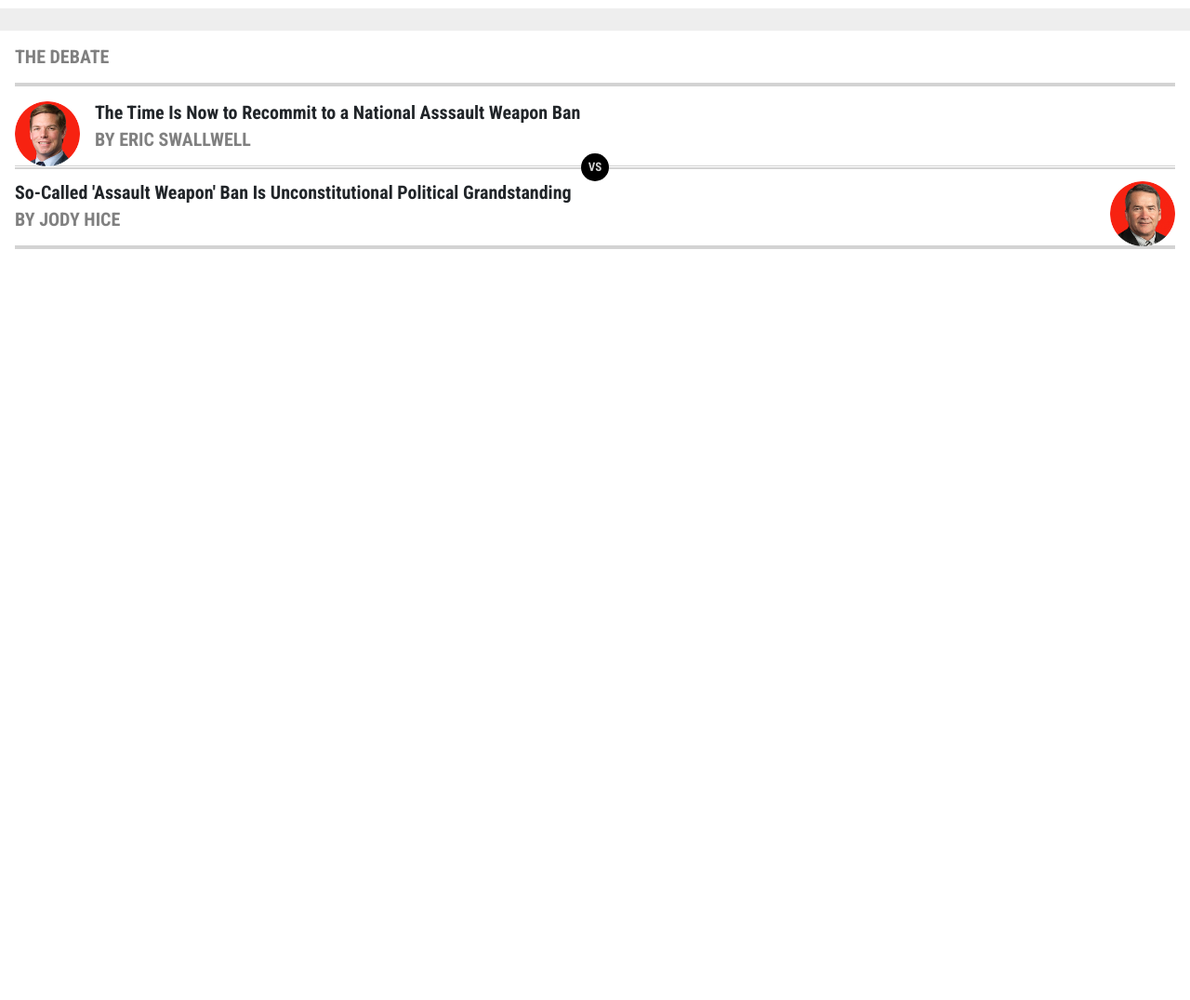
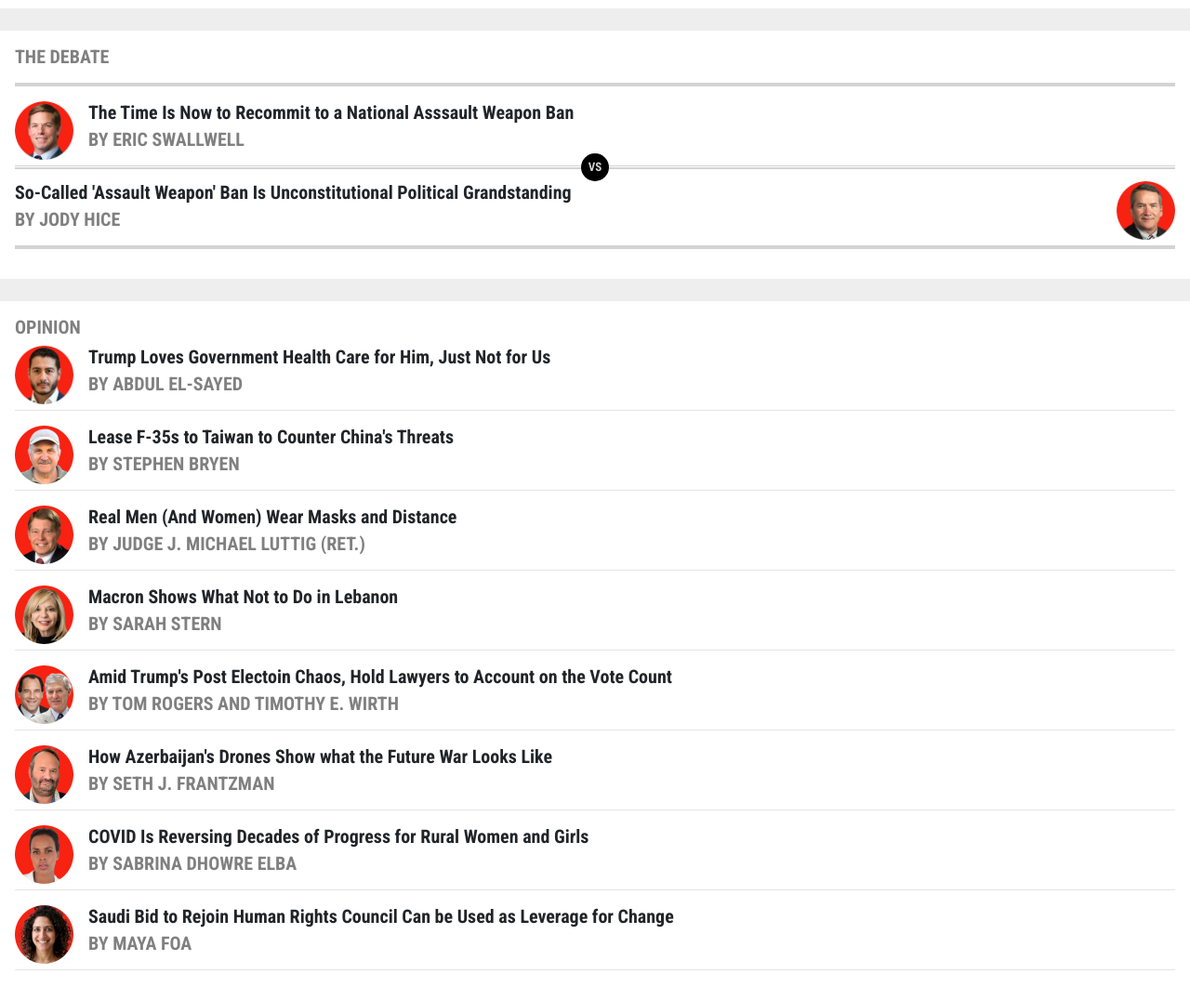
Before and after one commit to cleve703/newsweek, a plain HTML site: page index.html in a window 1280 px wide. Shown: the part 1767-2843 px from the top of the page at 93% size. Before the commit the page ends 2067 px from the top, so only its background shows below. Drawn offline with nearby package versions, Linux system fonts and the light colour scheme.

Commit message:
add opinion section

```diff
--- a/index.html
+++ b/index.html
@@ -104,15 +104,50 @@
       <div class="col-12 mt-4 p-3 order-md-3" id="the-debate" style="background: white;">
         <h5 style="font-family: 'Roboto Condensed'; color: gray">THE DEBATE</h5>
         <hr id="top-bar">
-          <img class="float-left mr-3" style="height: 70px; width: 70px;" src="img/swalwell2.png">
-          <h5>The Time Is Now to Recommit to a National Asssault Weapon Ban</h5>
-          <byline>Eric Swallwell</byline>
+        <img class="float-left mr-3" style="height: 63px; width: 63px;" src="img/swalwell2.png">
+        <h5>The Time Is Now to Recommit to a National Asssault Weapon Ban</h5>
+        <byline>Eric Swallwell</byline>
         <hr id="middle-bar">
         <div class="circle">VS</div>
-          <img class="float-right ml-3" style="height: 70px; width: 70px;" src="img/jody-hice.png" alt="">
-          <h5>So-Called 'Assault Weapon' Ban Is Unconstitutional Political Grandstanding</h5>
-          <byline>Jody Hice</byline>
+        <img class="float-right ml-3" style="height: 63px; width: 63px;" src="img/jody-hice.png" alt="">
+        <h5>So-Called 'Assault Weapon' Ban Is Unconstitutional Political Grandstanding</h5>
+        <byline>Jody Hice</byline>
         <hr id="bottom-bar">
+      </div>
+      <div class="col-12 mt-4 p-3 order-md-4" id="opinion" style="background: white;">
+        <h5 style="font-family: 'Roboto Condensed'; color: gray">OPINION</h5>
+        <img class="float-left mr-3" style="height: 63px; width: 63px;" src="img/abdul-el-sayed.png">
+        <h5>Trump Loves Government Health Care for Him, Just Not for Us</h5>
+        <byline>Abdul El-Sayed</byline>
+        <hr>
+        <img class="float-left mr-3" style="height: 63px; width: 63px;" src="img/stephen-bryen.png">
+        <h5>Lease F-35s to Taiwan to Counter China's Threats</h5>
+        <byline>Stephen Bryen</byline>
+        <hr>
+        <img class="float-left mr-3" style="height: 63px; width: 63px;" src="img/judge-j-michael-luttig-ret.png">
+        <h5>Real Men (And Women) Wear Masks and Distance</h5>
+        <byline>Judge J. Michael Luttig (Ret.)</byline>
+        <hr>
+        <img class="float-left mr-3" style="height: 63px; width: 63px;" src="img/sarah-stern.png">
+        <h5>Macron Shows What Not to Do in Lebanon</h5>
+        <byline>Sarah Stern</byline>
+        <hr>
+        <img class="float-left mr-3" style="height: 63px; width: 63px;" src="img/tom-rogers-timothy-e-wirth.png">
+        <h5>Amid Trump's Post Electoin Chaos, Hold Lawyers to Account on the Vote Count</h5>
+        <byline>Tom Rogers and Timothy E. Wirth</byline>
+        <hr>
+        <img class="float-left mr-3" style="height: 63px; width: 63px;" src="img/seth-j-frantzman.png">
+        <h5>How Azerbaijan's Drones Show what the Future War Looks Like</h5>
+        <byline>Seth J. Frantzman</byline>
+        <hr>
+        <img class="float-left mr-3" style="height: 63px; width: 63px;" src="img/sabrina-elba.png">
+        <h5>COVID Is Reversing Decades of Progress for Rural Women and Girls</h5>
+        <byline>Sabrina Dhowre Elba</byline>
+        <hr>
+        <img class="float-left mr-3" style="height: 63px; width: 63px;" src="img/maya-foa.png">
+        <h5>Saudi Bid to Rejoin Human Rights Council Can be Used as Leverage for Change</h5>
+        <byline>Maya Foa</byline>
+        <hr>
       </div>
     </div>
   </div>
```
Also changed, not shown: img/34.png (added), img/abdul-el-sayed.png (added), img/ic-white-arrow.png (added), img/judge-j-michael-luttig-ret.png (added), img/maya-foa.png (added), img/sabrina-elba.png (added), img/sarah-stern.png (added), img/seth-j-frantzman.png (added), img/stephen-bryen.png (added), img/tom-rogers-timothy-e-wirth.png (added).
